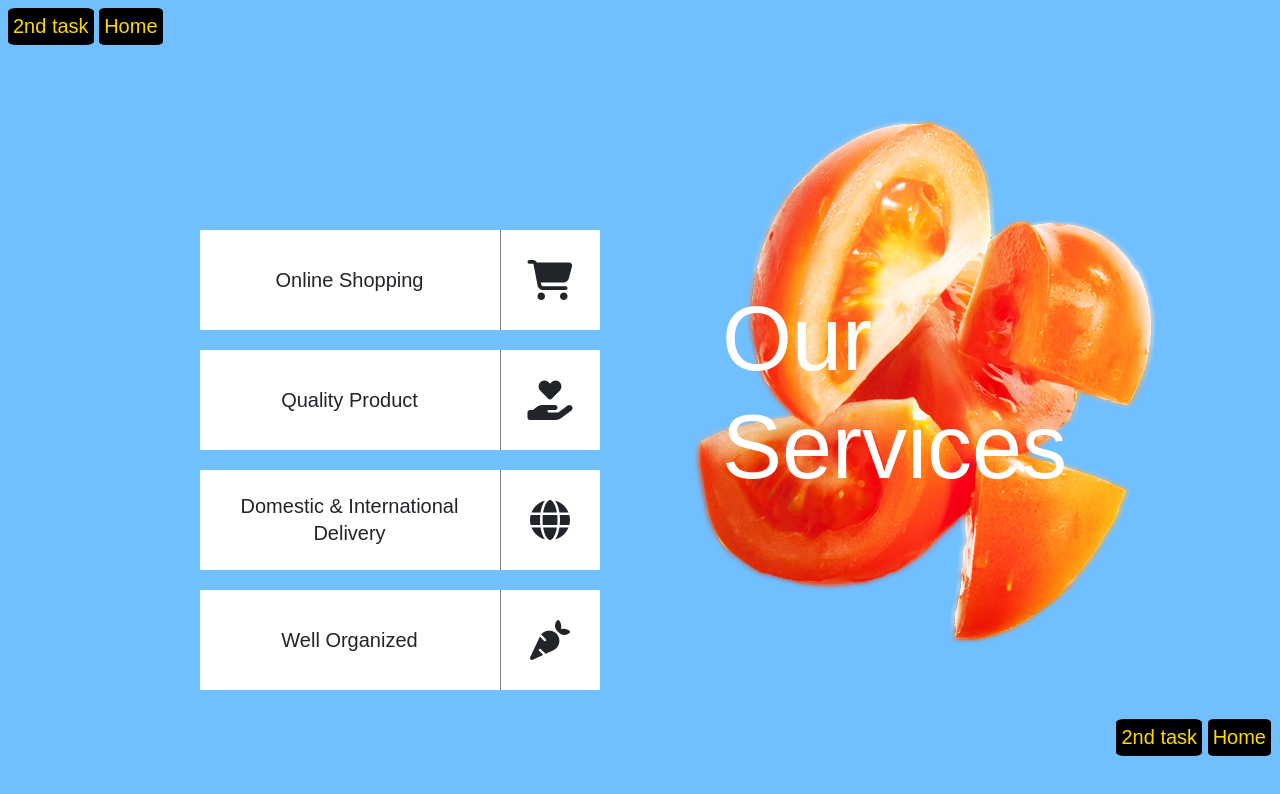
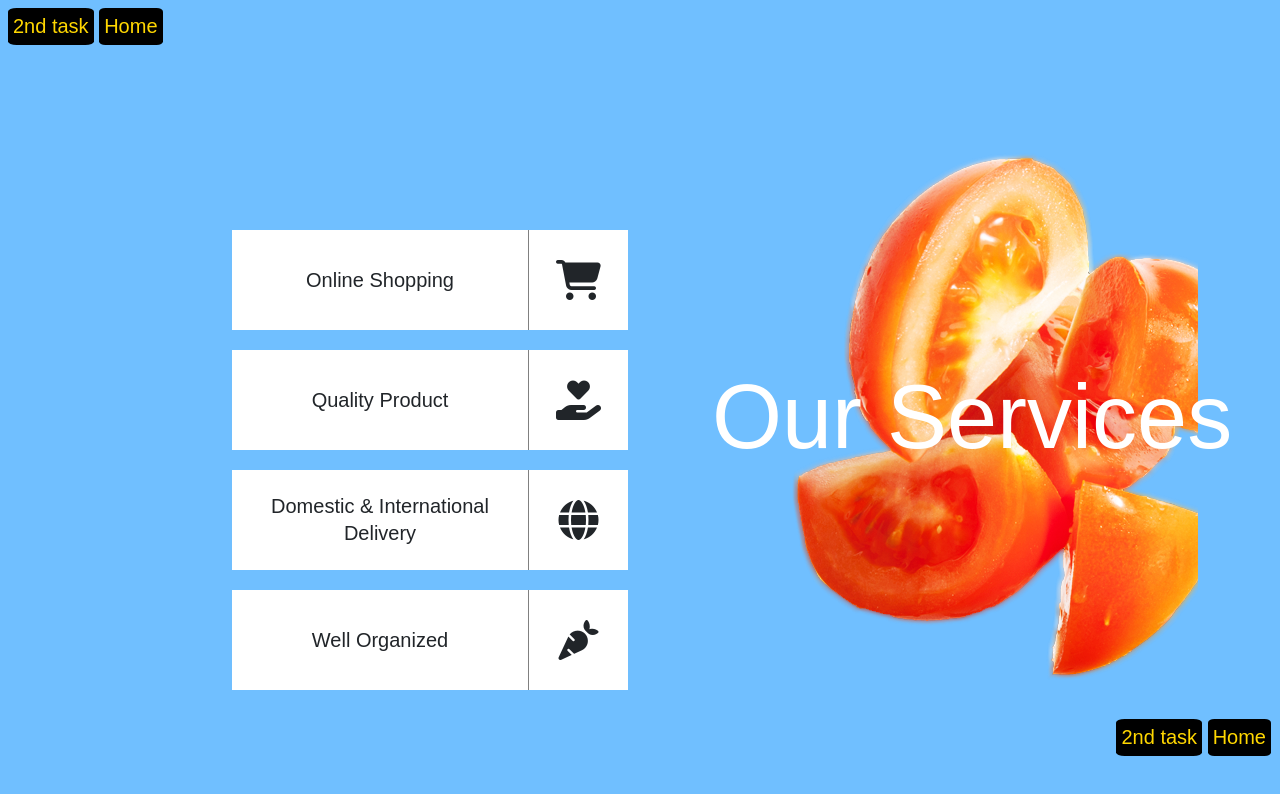
Before and after one commit to Serhii3T/hw, a plain HTML site: page hw-13/index-hw13-1.html in a window 1280 px wide. Drawn offline with nearby package versions, Linux system fonts and the light colour scheme; a web font is replaced by a local one.

Commit message:
redacthw13

```diff
--- a/hw-13/index-hw13-1.html
+++ b/hw-13/index-hw13-1.html
@@ -205,13 +205,13 @@
           <!-- main services -->
           <div class="main__services col-12 col-md-6 col-lg-6">
             <!-- services wrapper -->
-            <div class="services__wrapper position-relative">
+            <div class="services__wrapper position-relative h-100 d-flex flex-column align-items-center justify-content-center">
               <!-- img -->
 
               <!-- services title -->
               <div class="services__title">
                 <!-- services title main -->
-                <h1 class="services__title__main w-100 text-white">
+                <h1 class="services__title__main w-100 text-white position-absolute">
                   Our Services
                 </h1>
                 <!-- /.services__title__main -->
--- a/hw-13/styles/style.css
+++ b/hw-13/styles/style.css
@@ -32,7 +32,7 @@ p {
 /* navigation */
 .nav__wrapper {
   margin-top: 177px;
-  margin-left: 89px;
+  margin-left: 150px;
 }
 
 .nav__item {
@@ -60,20 +60,16 @@ p {
 
 /* services */
 .services__wrapper {
-  padding: 100px 10px 70px 70px;
-  display: flex;
-  flex-direction: column;
-  align-items: center;
-  justify-content: center;
-  height: 100%;
+  padding: 100px 30px 30px 60px;
   background-image: url('../images/img1.png');
   background-repeat: no-repeat;
-  background-position: center;
+  background-position-x: 140px;
+  background-position-y: 100px;
 }
 
 .services__title__main {
   font-size: 90px;
   top: 310px;
-  left: 31px;
+  left: 60px;
 }
 /* end of services block */
```
